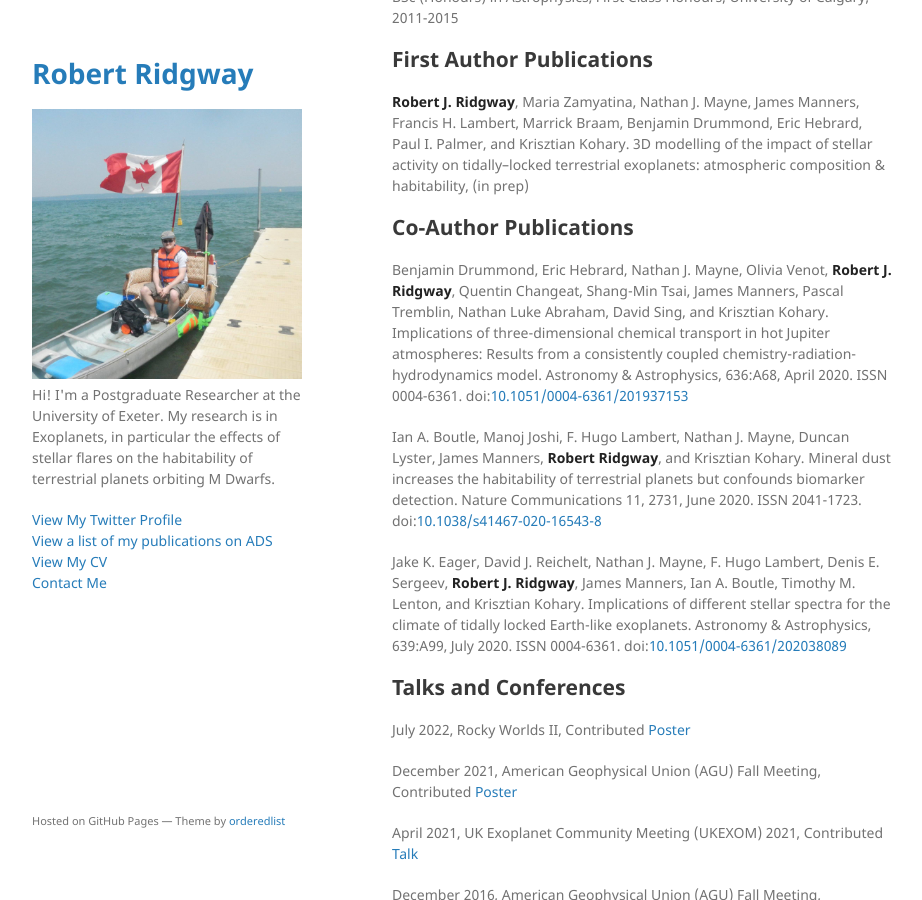
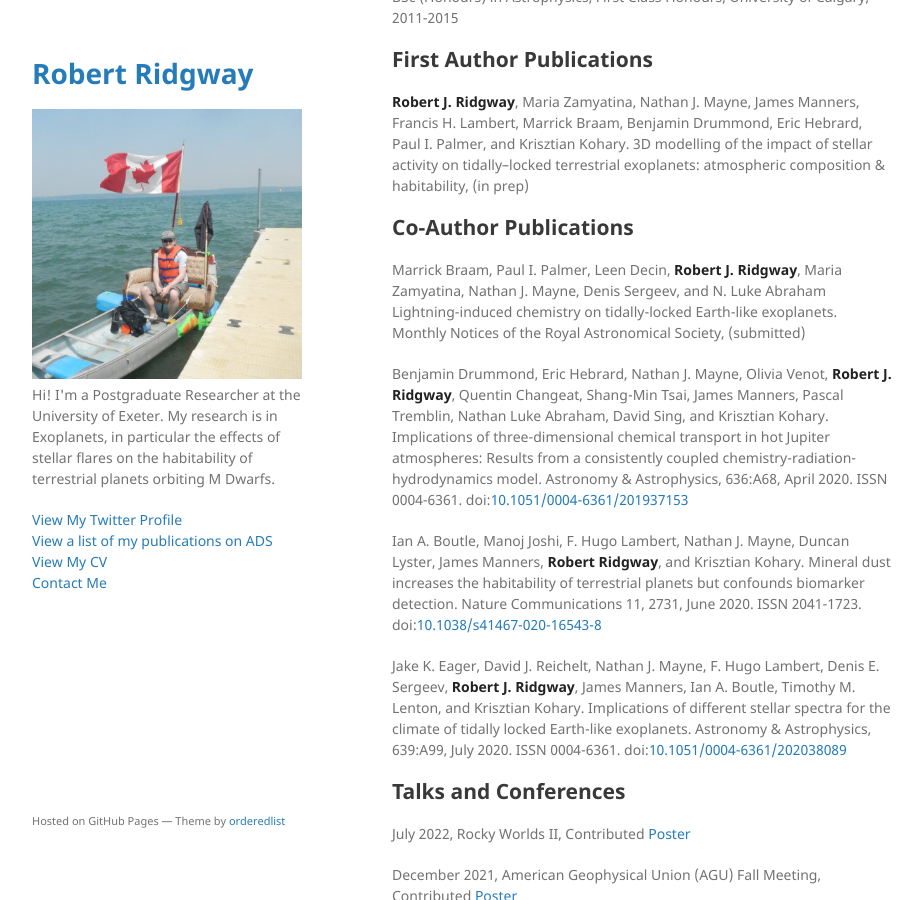
Before and after one commit to RobertRidgway/RobertRidgway.github.io, a Jekyll site: the page built from Publications.md, in a window 1280 px wide and 900 px high, scrolled down 332 px. Shown: the whole window, without its empty margins (178-1100 px from the left). Built offline with Jekyll 4.4.1, drawn with Linux system fonts in a browser that asks for light colours; our own code applies the rules of GitHub Pages for plain Markdown files.

Commit message:
Papers
Updated CV and added Marricks paper

```diff
--- a/Publications.md
+++ b/Publications.md
@@ -18,6 +18,9 @@ BSc (Honours) in Astrophysics, First Class Honours, University of Calgary, 2011-
 3D modelling of the impact of stellar activity on tidally--locked terrestrial exoplanets: atmospheric composition & habitability, (in prep)
 
 ## Co-Author Publications
+
+Marrick Braam, Paul I. Palmer, Leen Decin, **Robert J. Ridgway**, Maria Zamyatina, Nathan J. Mayne, Denis Sergeev, and N. Luke Abraham
+Lightning-induced chemistry on tidally-locked Earth-like exoplanets. Monthly Notices of the Royal Astronomical Society, (submitted)
 
 Benjamin Drummond, Eric Hebrard, Nathan J. Mayne, Olivia Venot, **Robert J. Ridgway**, Quentin Changeat, Shang-Min Tsai, James Manners, Pascal Tremblin, Nathan Luke Abraham, David Sing, and Krisztian Kohary.
 Implications of three-dimensional chemical transport in hot Jupiter atmospheres: Results from a consistently coupled chemistry-radiation-hydrodynamics model. Astronomy & Astrophysics,
```
Also changed, not shown: 2 other files.
